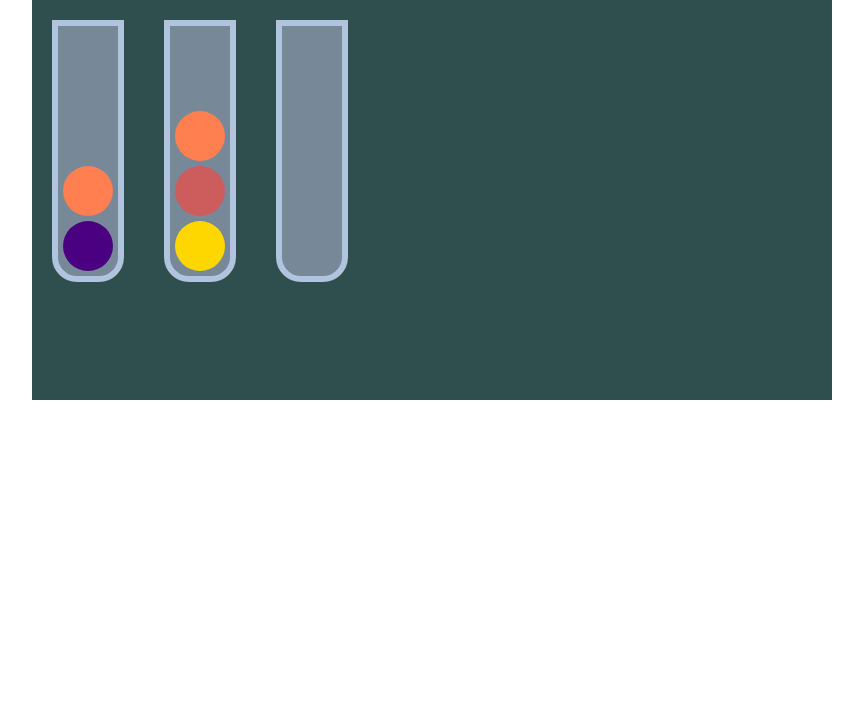
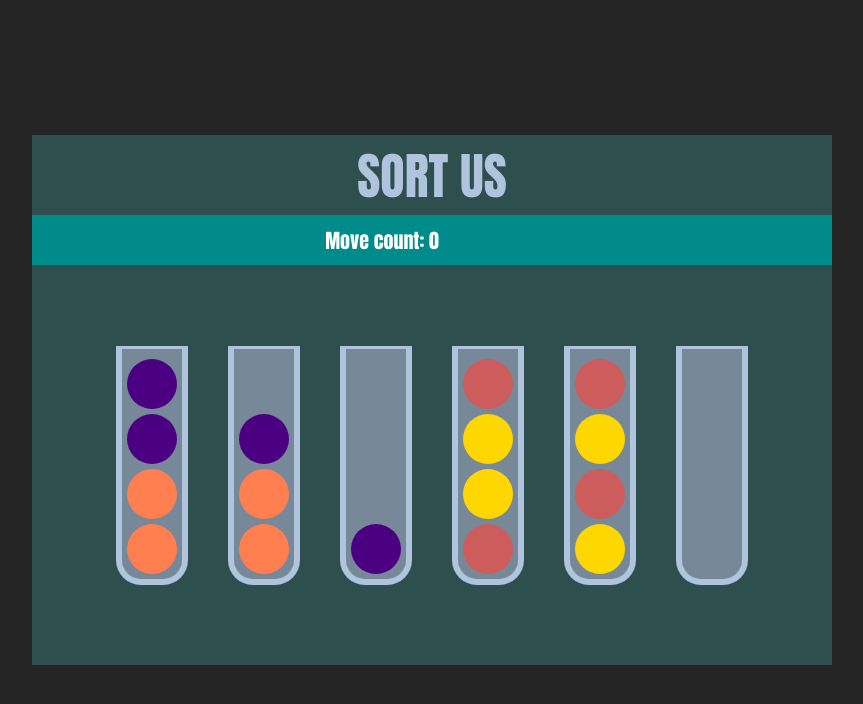
Before and after one commit to maria-pushkareva/balls-in-jars-game, a React (Create React App) app: page / in a window 1280 px wide. Shown: the top 704 px of the page, without its empty margins (208-1071 px from the left). Built offline with nearby package versions, Linux system fonts and the light colour scheme.

Commit message:
added title, toolbar and win check

```diff
--- a/src/App.tsx
+++ b/src/App.tsx
@@ -5,6 +5,8 @@ import GameField from './Components/GameField';
 import { IBall, IJar, IState } from './Components/interfaces';
 import ballsSet from './initialStates/ballsSet';
 import jarsSet from './initialStates/jarsSet';
+import styled from 'styled-components';
+import Toolbar from './Components/Toolbar';
 
 export default class App extends React.Component<any, IState> {
 
@@ -14,7 +16,8 @@ export default class App extends React.Component<any, IState> {
         this.state = {
             activeBallId: null,
             activeJarId: null,
-            roundCount: null,
+            moveCount: 0,
+            isWin: false,
             jars: [],
             balls: []
         };
@@ -51,9 +54,9 @@ export default class App extends React.Component<any, IState> {
         const ballsNumber = clickedJar.ballsId.length;
         const topBallId = clickedJar.ballsId[ballsNumber - 1];
 
-        if (topBallId !== ballId || this.state.activeBallId === ballId) {
+        if (/*topBallId !== ballId ||*/ this.state.activeBallId === ballId) {
             this.setState({ activeBallId: null, activeJarId: null });
-        } else {
+        } else if (topBallId === ballId) {
             this.setState({ activeBallId: ballId, activeJarId: jarId });
         }
     }
@@ -99,19 +102,58 @@ export default class App extends React.Component<any, IState> {
                     }
                 })
 
+                const newMoveCount = this.state.moveCount + 1;
+
+                const isWin = this.checkIfWin(newJars);
+                console.log('isWin', isWin)
+
                 this.setState({
                     activeBallId: null,
                     activeJarId: null,
-                    jars: newJars
+                    jars: newJars,
+                    moveCount: newMoveCount,
+                    isWin
                 })
             }
         }
     }
 
+    public checkIfWin = (newJars: Array<IJar>): boolean => {
+        const { balls } = this.state;
+
+        let isWin: boolean = true;
+        newJars.forEach((jar) => {
+            if (jar.ballsId.length > 0 && jar.ballsId.length < 4) {
+                isWin = false;
+            }
+            else if (jar.ballsId.length === 4) {
+                console.log(jar);
+                const firstBallColor = this.findBall(jar.ballsId[0]).color;
+
+                jar.ballsId.forEach((ballId) => {
+                    const ballColor = this.findBall(ballId).color;
+                    console.log(ballColor, firstBallColor);
+                    if (ballColor !== firstBallColor) {
+                        isWin = false;
+                    }
+                })
+            }
+        })
+
+        return isWin;
+    }
     render() {
-        const { balls, jars, activeBallId } = this.state;
+        const { balls, jars, activeBallId, moveCount, isWin } = this.state;
 
         return (
+            <MainContainer id={"main-container"}>
+                <CustomTitle>
+                    {"SORT US"}
+                </CustomTitle>
+                <Toolbar
+                    moveCount={moveCount}
+                    isWin={isWin}
+                />
                 <GameField
                     activeBallId={activeBallId}
                     balls={balls}
@@ -119,6 +161,35 @@ export default class App extends React.Component<any, IState> {
                     onBallClick={this.handleClickOnBall}
                     onJarClick={this.handleClickOnJar}
                 />
+            </MainContainer>
         );
     }
 }
+
+const MainContainer = styled.div`
+    height: 100vh;
+    width: 100vw;
+
+    display: flex;
+    flex-direction: column;
+    justify-content: center;
+    align-items: center;
+
+    background-color: #252525
+`
+
+const CustomTitle = styled.div`
+    display: flex;
+
+    justify-content: center;
+    align-items: center;
+
+    height: 80px;
+    width: 800px;
+
+    font-size: 50px;
+    font-family: impact;
+
+    color: lightsteelblue;
+    background-color: darkslategrey;
+`
--- a/src/Components/GameField.tsx
+++ b/src/Components/GameField.tsx
@@ -1,17 +1,15 @@
 import styled from "styled-components"
 import { IBall, IGameFieldProps, IJar } from "./interfaces"
 import Jar from "./Jar"
-
 
 const GameField = (props: IGameFieldProps) => {
     const { balls, jars, activeBallId, onBallClick, onJarClick } = props;
 
     return (
-        <Container>
+        <GameFieldContainer>
             {
                 jars.map(({ id, ballsId }) => {
                     const ballsInJar: Array<IBall> = [];
-                    console.log(ballsId);
                     ballsId.forEach((ballId) => {
                         const ball = balls.find(({ id }) => id === ballId);
                         if (typeof ball === 'undefined') {
@@ -22,18 +20,18 @@ const GameField = (props: IGameFieldProps) => {
                     return <Jar key={id} onBallClick={onBallClick} onJarClick={onJarClick} id={id} balls={ballsInJar} activeBallId={activeBallId} />
                 })
             }
-        </Container>
+        </GameFieldContainer>
     );
 }
 
-const Container = styled.div`;
+const GameFieldContainer = styled.div`;
     display: flex;
     flex-direction: row;
+    justify-content: center;
+    align-items: center;
 
     height: 400px;
     width: 800px;
-
-    margin: auto;
 
     background-color: darkslategrey;
 `
--- a/src/Components/Jar.tsx
+++ b/src/Components/Jar.tsx
@@ -22,14 +22,14 @@ const Container = styled.div`
     display: flex;
     flex-direction: column-reverse;
 
-    height: 250px;
+    height: 230px;
     width: 60px;
 
     margin: 20px;
 
     background-color: lightslategrey;
     border: 6px solid lightsteelblue;
-    border-weight: 3px;
+    border-top: 3px solid lightsteelblue;
     border-radius: 0px 0px 25px 25px;
 `;
 
--- /dev/null
+++ b/src/Components/Toolbar.tsx
@@ -0,0 +1,34 @@
+import styled from "styled-components";
+
+const Toolbar = (props: any) => {
+    const { moveCount, isWin } = props;
+    return <Container>
+        <MoveCountDiv>{`Move count: ${moveCount}`}</MoveCountDiv>
+        {isWin &&
+            <div>{"Hurray!"}</div>
+        }
+    </Container>
+}
+
+
+const Container = styled.div`
+    display: flex;
+    flex-direction: row;
+    justify-content: center;
+    align-items: center;
+
+    height: 50px;
+    width: 800px;
+
+    font-size: 20px;
+    font-family: impact;
+
+    color: white;
+    background-color: darkcyan;
+`
+
+const MoveCountDiv = styled.div`
+    margin-right: 100px;
+`
+
+export default Toolbar;
--- a/src/Components/interfaces.ts
+++ b/src/Components/interfaces.ts
@@ -1,7 +1,8 @@
 export interface IState {
     activeBallId: number | null,
     activeJarId: number | null,
-    roundCount: number | null,
+    moveCount: number,
+    isWin: boolean,
     jars: Array<IJar>,
     balls: Array<IBall>
 }
--- a/src/initialStates/ballsSet.ts
+++ b/src/initialStates/ballsSet.ts
@@ -1,27 +1,71 @@
 import { IBall } from "../Components/interfaces"
 
-const ballOne: IBall = {
+const ballsSet: Array<IBall> = [
+    {
         color: "coral",
         id: 1
-}
-const ballTwo: IBall = {
-    color: "indigo",
+    },
+
+    {
+        color: "coral",
         id: 2
-}
-const ballThree: IBall = {
-    color: "gold",
+    },
+    {
+        color: "coral",
         id: 3
-}
-const ballFour: IBall = {
+    },
+    {
         color: "coral",
         id: 4
+    },
+    {
+        color: "indigo",
+        id: 5
+    },
+    {
+        color: "indigo",
+        id: 6
+    },
+    {
+        color: "indigo",
+        id: 7
+    },
+    {
+        color: "indigo",
+        id: 8
+    },
+    {
+        color: "gold",
+        id: 9
+    },
+    {
+        color: "gold",
+        id: 10
+    },
+    {
+        color: "gold",
+        id: 11
+    },
+    {
+        color: "gold",
+        id: 12
+    },
+    {
+        color: "indianRed",
+        id: 13
+    },
+    {
+        color: "indianRed",
+        id: 14
+    },
+    {
+        color: "indianRed",
+        id: 15
+    },
+    {
+        color: "indianRed",
+        id: 16
     }
-
-const ballFive: IBall = {
-    color: "indianRed",
-    id: 5
-}
-
-const ballsSet = [ballOne, ballTwo, ballThree, ballFour, ballFive]
+]
 
 export default ballsSet;
--- a/src/initialStates/jarsSet.ts
+++ b/src/initialStates/jarsSet.ts
@@ -1,20 +1,58 @@
 import { IJar } from "../Components/interfaces";
 
-const jarOne: IJar = {
-    id: 10,
-    ballsId: [2, 1]
-}
+// const jarsSet = [
+//     {
+//         id: 101,
+//         ballsId: [1, 11, 5]
+//     },
+//     {
+//         id: 102,
+//         ballsId: [12, 13, 6, 7]
+//     },
+//     {
+//         id: 103,
+//         ballsId: [2, 10, 14]
+//     },
+//     {
+//         id: 104,
+//         ballsId: [16, 8, 3, 4]
+//     },
+//     {
+//         id: 105,
+//         ballsId: [9, 15]
+//     },
+//     {
+//         id: 106,
+//         ballsId: []
+//     }
+// ]
 
-const jarTwo: IJar = {
-    id: 15,
-    ballsId: [3, 5, 4]
-}
 
-const jarThree: IJar = {
-    id: 20,
-    ballsId: []
-}
-
-const jarsSet = [jarOne, jarTwo, jarThree];
+const jarsSet = [
+    {
+        id: 101,
+        ballsId: [1, 2, 5, 6]
+    },
+    {
+        id: 102,
+        ballsId: [3, 4, 7]
+    },
+    {
+        id: 103,
+        ballsId: [8]
+    },
+    {
+        id: 104,
+        ballsId: [16, 11, 12, 13]
+    },
+    {
+        id: 105,
+        ballsId: [9, 15, 10, 14]
+    },
+    {
+        id: 106,
+        ballsId: []
+    }
+]
 
 export default jarsSet;
```
Lines whose indentation alone changed are shown as unchanged.
